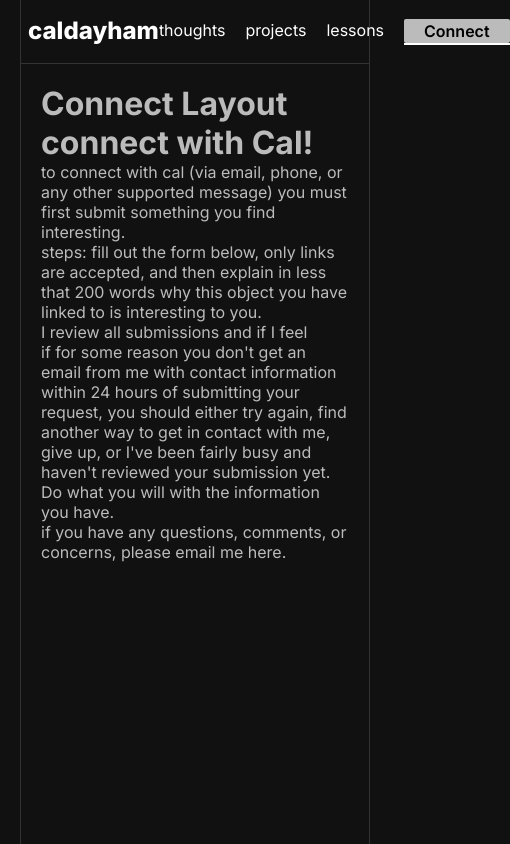
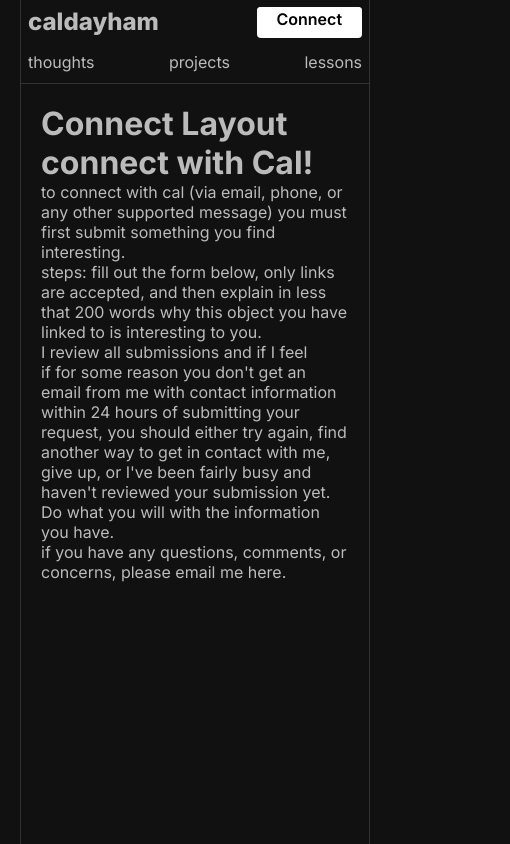
Before and after one commit to caldayham/front-caldayham.com, a Next.js app: page /connect in a window 390 px wide. Shown: the top 844 px of the page, 510 px wide, since content can reach past the window. Built offline with nearby package versions, Linux system fonts and the light colour scheme.

Commit message:
great navbar work

```diff
--- a/src/app/connect/layout.tsx
+++ b/src/app/connect/layout.tsx
@@ -1,8 +1,8 @@
 export default function ConnectLayout({children}: {children: React.ReactNode}) {
     return (
-      <div className="pageContainer">
+      <>
         <h1>Connect Layout</h1>
         {children}
-      </div>
+      </>
     )
   }
--- a/src/components/activeLink/ActiveLink.tsx
+++ b/src/components/activeLink/ActiveLink.tsx
@@ -7,9 +7,10 @@ import styles from './activeLink.module.css';
 interface ActiveLinkProps {
   children: ReactNode;
   href: string;
+  linkType?: string;
 }
 
-const ActiveLink: React.FC<ActiveLinkProps> = ({ children, href }) => {
+const ActiveLink: React.FC<ActiveLinkProps> = ({ children, href, linkType }) => {
   const currentPathname = usePathname();
   const router = useRouter();
 
@@ -21,9 +22,15 @@ const ActiveLink: React.FC<ActiveLinkProps> = ({ children, href }) => {
   };
 
   return (
-    <a href={href} onClick={handleClick} className={isActive? styles.activeLink: styles.dormantLink}>
-      {children}
-    </a>
+    linkType === 'action' ? (
+      <a href={href} onClick={handleClick} className={isActive ? styles.activeActionButton : styles.dormantActionButton}>
+        {children}
+      </a>
+    ) : (
+      <a href={href} onClick={handleClick} className={isActive ? styles.activeLink : styles.dormantLink}>
+        {children}
+      </a>
+    )
   );
 };
 
--- a/src/components/activeLink/activeLink.module.css
+++ b/src/components/activeLink/activeLink.module.css
@@ -1,11 +1,35 @@
 .activeLink {
     border-bottom: 2px solid #fff;
+    color: #fff;
 }
 
 .dormantLink {
     border-bottom: 2px solid transparent;
+    transition: all 0.1s ease-in-out;
+    color: #bbb;
 }
 
 .dormantLink:hover {
  border-bottom: 2px solid #fff;
+ color: #fff;
 }
+
+.activeActionButton {
+    background-color: #fff;
+    color: #000;
+    border-radius: 4px;
+    transition: all 0.1s ease-in-out;
+}
+
+.dormantActionButton {
+    transition: all 0.1s ease-in-out;
+
+    background-color: #bbb;
+    border-radius: 4px;
+    color: #111;
+}
+
+.dormankActionButton:hover {
+    background-color: #fff;
+    color: #fff;
+}
--- a/src/components/navbar/navbar.module.css
+++ b/src/components/navbar/deskTopNavbar/deskTopNavbar.module.css
@@ -4,12 +4,40 @@
     justify-content: space-between;
     align-items: center;
     border-bottom: 1px solid #333;
-    padding: 0 2%;
+    padding: 0 20px;
     zIndex: 100;
     position: sticky; /* Use sticky position */
     top: 0; /* Will be stuck to the top when scrolling down */
     width: 100%; /* Takes 100% of the parent width */
     background-color: #111;
+}
+
+.mobileContainer {
+    height: 84px;
+    display: flex;
+    justify-content: space-between;
+    align-items: center;
+    border-bottom: 1px solid #333;
+    padding: 2% 2%;
+    zIndex: 100;
+    position: sticky; /* Use sticky position */
+    top: 0; /* Will be stuck to the top when scrolling down */
+    width: 100%; /* Takes 100% of the parent width */
+    background-color: #111;
+    flex-direction: column;
+}
+
+.mobileTop {
+    display: flex;
+    width: 100%;
+    justify-content: space-between;
+}
+
+.mobileLinks {
+    display: flex;
+    width: 100%;
+    justify-content: space-between;
+    margin-top: 10px;
 }
 
 
@@ -19,8 +47,7 @@
     gap: 10px;
     font-size: 1.5rem;
     font-weight: 800;
-    transition: all 0.2s ease;
-    color: #fff;
+    color: inherit;
 }
 
 .links {
@@ -32,18 +59,18 @@
 .link {
     transition: all 0.2s ease;
     border-bottom: 2px solid transparent;
-    color: #fff;
+    color: inherit;
 }
 
 .actionLink {
     padding: 2px 20px;
-    background-color: #bbb;
-    border-radius: 2px;
-    color: #000;
+    background-color: inherit;
+    color: inherit;
     font-weight: 600;
     font-size: 1rem;
     transition: all 0.2s ease;
     border: none;
+    border-radius: 4px;
 }
 
 .actionLink:hover {
--- /dev/null
+++ b/src/components/navbar/deskTopNavbar/deskTopNavbar.tsx
@@ -0,0 +1,29 @@
+'use client';
+
+import React from 'react';
+import pageLinks from "@/data/pageLinks";
+import styles from './deskTopNavbar.module.css';
+import ActiveLink from '@/components/activeLink/activeLink';
+
+export default function DeskTopNavbar() {
+
+  return (
+    <nav className={styles.container}>
+      <ActiveLink href="/">
+        <div className={styles.logo}>caldayham</div>
+      </ActiveLink>
+
+      <div className={styles.links}>
+        {pageLinks.map((pageLink) => (
+          <ActiveLink href={pageLink.path} key={pageLink.id}>
+            <div className={styles.link}>{pageLink.title}</div>
+          </ActiveLink>
+        ))}
+
+        <ActiveLink href="/connect" linkType='action'>
+          <div className={styles.actionLink}>Connect</div>
+        </ActiveLink>
+      </div>
+    </nav>
+  );
+}
--- /dev/null
+++ b/src/components/navbar/mobileNavbar/mobileNavbar.module.css
@@ -0,0 +1,64 @@
+.mobileContainer {
+    height: 84px;
+    display: flex;
+    justify-content: space-between;
+    align-items: center;
+    border-bottom: 1px solid #333;
+    padding: 2% 2%;
+    zIndex: 100;
+    position: sticky; /* Use sticky position */
+    top: 0; /* Will be stuck to the top when scrolling down */
+    width: 100%; /* Takes 100% of the parent width */
+    background-color: #111;
+    flex-direction: column;
+}
+
+.mobileTop {
+    display: flex;
+    width: 100%;
+    justify-content: space-between;
+}
+
+.mobileLinks {
+    display: flex;
+    width: 100%;
+    justify-content: space-between;
+    margin-top: 10px;
+}
+
+
+.logo {
+    display: flex;
+    align-items: center;
+    gap: 10px;
+    font-size: 1.5rem;
+    font-weight: 800;
+    color: inherit;
+}
+
+.links {
+    display: flex;
+    align-items: center;
+    gap: 20px;
+}
+
+.link {
+    transition: all 0.2s ease;
+    border-bottom: 2px solid transparent;
+    color: inherit;
+}
+
+.actionLink {
+    padding: 2px 20px;
+    background-color: inherit;
+    color: inherit;
+    font-weight: 600;
+    font-size: 1rem;
+    transition: all 0.2s ease;
+    border: none;
+    border-radius: 4px;
+}
+
+.actionLink:hover {
+    background-color: #fff;
+}
--- /dev/null
+++ b/src/components/navbar/mobileNavbar/mobileNavbar.module.ts
@@ -0,0 +1,7 @@
+// logic for the navbar component
+
+export const useNavbarLogic = () => {
+    return {
+        title: 'Navbar',
+    };
+}
--- /dev/null
+++ b/src/components/navbar/mobileNavbar/mobileNavbar.tsx
@@ -0,0 +1,31 @@
+'use client';
+
+import React from 'react';
+import pageLinks from "@/data/pageLinks";
+import styles from './mobileNavbar.module.css';
+import ActiveLink from '@/components/activeLink/activeLink';
+
+export default function MobilepNavbar() {
+
+  return (
+    <nav className={styles.mobileContainer}>
+    <div className={styles.mobileTop}>
+      <ActiveLink href="/">
+        <div className={styles.logo}>caldayham</div>
+      </ActiveLink>
+
+      <ActiveLink href="/connect" linkType='action'>
+        <div className={styles.actionLink}>Connect</div>
+      </ActiveLink>
+    </div>
+
+    <div className={styles.mobileLinks}>
+      {pageLinks.map((pageLink) => (
+        <ActiveLink href={pageLink.path} key={pageLink.id}>
+          <div className={styles.link}>{pageLink.title}</div>
+        </ActiveLink>
+      ))}
+    </div>
+  </nav>
+  );
+}
--- a/src/components/navbar/navbar.tsx
+++ b/src/components/navbar/navbar.tsx
@@ -1,29 +1,37 @@
 'use client';
 
-import React from 'react';
-import pageLinks from "@/data/pageLinks";
-import styles from './navbar.module.css';
-import ActiveLink from '@/components/activeLink/ActiveLink';
-
+import React, { useState, useEffect } from 'react';
+import MobilepNavbar from './mobileNavbar/mobileNavbar';
+import DeskTopNavbar from './deskTopNavbar/deskTopNavbar';
 
 export default function Navbar() {
+  const [isMobile, setIsMobile] = useState(false);  // state to hold window size info
+
+  // function to check window size and update state accordingly
+  const checkWindowSize = () => {
+    if (window.innerWidth < 640) {
+      setIsMobile(true);
+    } else {
+      setIsMobile(false);
+    }
+  };
+
+  // useEffect to listen to window resize event
+  useEffect(() => {
+    checkWindowSize();
+    window.addEventListener("resize", checkWindowSize);
+
+    // cleanup function to remove event listener when component unmounts
+    return () => window.removeEventListener("resize", checkWindowSize);
+  }, []);
+
+  if (isMobile) {
+    return (
+      <MobilepNavbar />
+    );
+  }
+
   return (
-    <nav className={styles.container}>
-      <ActiveLink href="/">
-        <div className={styles.logo}>caldayham</div>
-      </ActiveLink>
-
-      <div className={styles.links}>
-        {pageLinks.map((pageLink) => (
-          <ActiveLink href={pageLink.path} key={pageLink.id}>
-            <div className={styles.link}>{pageLink.title}</div>
-          </ActiveLink>
-        ))}
-
-        <ActiveLink href="/connect">
-          <div className={styles.actionLink}>Connect</div>
-        </ActiveLink>
-      </div>
-    </nav>
+    <DeskTopNavbar />
   );
 }
```
Also changed, not shown: src/components/navbar/deskTopNavbar/deskTopNavbar.module.ts (renamed from src/components/navbar/navbar.module.ts).
